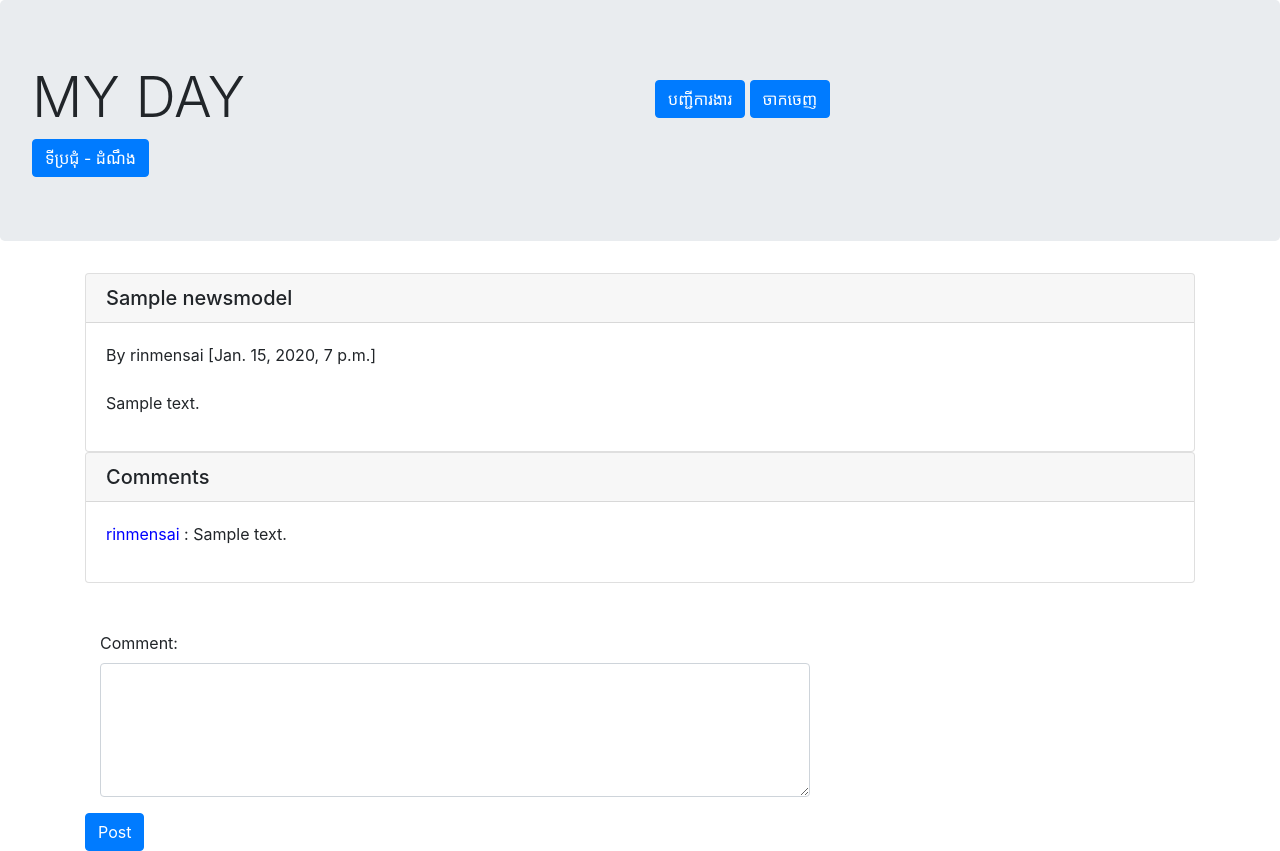
After one commit to loem-ms/myday, a Django app: page /newsdetail/1 in a window 1280 px wide. The commit adds this page. Run offline with Django 3.2, Linux system fonts and the light colour scheme; data comes from the database, SQL or seed files in the repository; both versions use the stored data as it was after the commit; tables that the repository leaves empty hold one stand-in row (values such as "Sample post"); some libraries are stand-ins or nearby versions.

Commit message:
second commit with news function

```diff
--- a/mydaypost/admin.py
+++ b/mydaypost/admin.py
@@ -1,8 +1,9 @@
 from django.contrib import admin
-from .models import TodoModel, AssignmentModel, NewsModel
+from .models import TodoModel, AssignmentModel, NewsModel, CommentModel
 
 # Register your models here.
 
 admin.site.register(TodoModel)
 admin.site.register(AssignmentModel)
 admin.site.register(NewsModel)
+admin.site.register(CommentModel)
--- /dev/null
+++ b/mydaypost/forms.py
@@ -0,0 +1,7 @@
+from django import forms
+from .models import CommentModel
+
+class CommentCreateForm(forms.ModelForm):
+    class Meta:
+        model = CommentModel
+        fields = ('content',)
--- a/mydaypost/models.py
+++ b/mydaypost/models.py
@@ -6,7 +6,7 @@ from django.contrib.auth.models import User
 
 # Create your models here.
 
-CATEGORY = (('ជីវភាព','ជីវភាព'),('សាលា','សាលា'),('ផ្សេងៗ','ផ្សេងៗ'))
+CATEGORY = (('life','life'),('school','school'),('other','other'))
 
 class TodoModel(models.Model):
     author = models.ForeignKey(User, on_delete=models.CASCADE)
@@ -50,3 +50,15 @@ class NewsModel(models.Model):
 
     def __str__(self):
         return self.title
+
+class CommentModel(models.Model):
+    created_at = models.DateTimeField(auto_now_add=True)
+    updated_at = models.DateTimeField(auto_now=True)
+    author = models.ForeignKey(User, on_delete=models.CASCADE)
+    news = models.ForeignKey(NewsModel, on_delete=models.CASCADE)
+    content = models.TextField()
+    class Meta:
+        ordering = ['created_at']
+
+    def __str__(self):
+        return self.content
--- a/mydaypost/urls.py
+++ b/mydaypost/urls.py
@@ -1,5 +1,6 @@
 from django.urls import path
-from .views import signupview,loginview,NewsList,NewsCreate,NewsUpdate,TodoList,AssignmentList,TodoCreate,AssignmentCreate,home,TodoUpdate,AssignmentUpdate,TodoDelete,AssignmentDelete,logoutview
+from django.conf.urls import url
+from .views import signupview,loginview,NewsList,NewsCreate,NewsUpdate,newsdetailview,NewsDelete,create_comment,TodoList,AssignmentList,TodoCreate,AssignmentCreate,home,TodoUpdate,AssignmentUpdate,TodoDelete,AssignmentDelete,logoutview
 
 urlpatterns = [
     path('signup/', signupview, name='signup'),
@@ -8,6 +9,9 @@ urlpatterns = [
     path('news/', NewsList.as_view(), name='news'),
     path('createNews/', NewsCreate.as_view(),name='createNews'),
     path('updateNews/<int:pk>', NewsUpdate.as_view(),name='updateNews'),
+    path('newsdetail/<int:pk>', newsdetailview, name='newsdetail'),
+    path('deleteNews/<int:pk>', NewsDelete.as_view(),name='deleteNews'),
+    url("^comment_create/(?P<pk>\d+)/$",create_comment,name='comment_create'),
     path('list/', TodoList.as_view(), name='list'),
     path('',home,name='home'),
     path('assignment/', AssignmentList.as_view(), name='assignment'),
--- a/mydaypost/views.py
+++ b/mydaypost/views.py
@@ -1,7 +1,9 @@
-from django.shortcuts import render,redirect
+from django.shortcuts import render,redirect, get_object_or_404
+from django.views.decorators.http import require_POST
 from django.contrib.auth.models import User
 from django.views.generic import ListView, DetailView, CreateView, DeleteView, UpdateView
-from .models import TodoModel, AssignmentModel, NewsModel
+from .models import TodoModel, AssignmentModel, NewsModel, CommentModel
+from .forms import CommentCreateForm
 from django.urls import reverse_lazy
 from django.db import IntegrityError
 from django.contrib.auth import authenticate, login, logout
@@ -110,3 +112,37 @@ class NewsUpdate(UpdateView):
     model = NewsModel
     fields = ('title','content')
     success_url = reverse_lazy('list')
+
+class NewsDelete(DeleteView):
+    template_name = 'deleteNews.html'
+    model = NewsModel
+    success_url = reverse_lazy('news')
+
+def newsdetailview(request,pk):
+    news = get_object_or_404(NewsModel,pk=pk)
+    owner = (news.author == request.user)
+    comments = CommentModel.objects.filter(news=news)
+    context = {
+        'news':news,
+        'comments':comments,
+        'owner':owner,
+        'form': CommentCreateForm()
+    }
+    return render(request, 'newsdetail.html',context)
+
+@require_POST
+def create_comment(request, pk):
+    form = CommentCreateForm(request.POST)
+    if form.is_valid():
+        comment = form.save(commit=False)
+        comment.news = get_object_or_404(NewsModel, pk=pk)
+        comment.author = request.user
+        comment.save()
+        redirect_page = '/newsdetail/'+str(pk)
+        return redirect(redirect_page)
+
+    context = {
+        'comments': CommentModel.objects.filter(news=get_object_or_404(NewsModel,pk=pk)),
+        'form': form,
+    }
+    return render(request, 'newsdetail.html', context)
--- /dev/null
+++ b/mydayproject/routing.py
@@ -0,0 +1,5 @@
+from channels.routing import route
+
+channel_routing = [
+    route("http.request", "myapp.consumers.http_consumer"),
+]
--- a/mydayproject/settings.py
+++ b/mydayproject/settings.py
@@ -38,6 +38,7 @@ INSTALLED_APPS = [
     'django.contrib.messages',
     'django.contrib.staticfiles',
     'mydaypost.apps.MydaypostConfig',
+    'widget_tweaks',
 ]
 
 MIDDLEWARE = [
--- a/templates/createTodo.html
+++ b/templates/createTodo.html
@@ -15,15 +15,15 @@
     </div>
     <input type="hidden" name="author" value="{{ user.id }}">
     <div class="form-group">
-        <label for="InputCategory">Category</label>
+        <label for="InputState">Category</label>
         <select name='category'>
-            <option value="living">living</option>
+            <option value="life">life</option>
             <option value="school">school</option>
             <option value="other">other</option>
         </select>
     </div>
     <div class="form-group">
-        <label for="InputDate">Date</label>
+        <label for="tododate">To-do Date</label>
         <input type='date' name='tododate'>
       </div>
     <button type="submit" class="btn btn-primary">Create Task</button>
--- a/templates/home.html
+++ b/templates/home.html
@@ -38,7 +38,7 @@
         {% endfor %}
       </div>
       <div class="col-sm">
-        <h3><a href="{% url 'assignment' %}">បញ្ជីកិច្ចការschool</a></h3>
+        <h3><a href="{% url 'assignment' %}">បញ្ជីកិច្ចការសាលា</a></h3>
         <a href="{% url 'createAssignment' %}" class="btn btn-primary">បន្ថែមកិច្ចការថ្មី</a>
 
         {% for item in AssignmentModel %}
--- a/templates/list.html
+++ b/templates/list.html
@@ -6,13 +6,16 @@
         <div class="col-sm">
           <h1 class="display-4">MY DAY</h1>
           <p class="lead">បញ្ជីការងារត្រូវធ្វើ To-do List</p>
+          <a href="{% url 'home' %}" class="btn btn-primary">ទំព័រដើម</a>
+          <a href="{% url 'news' %}" class="btn btn-primary">ទីប្រជុំ</a>
         </div>
         <div class="col-sm">
           <p class="lead">{{user.username}}</p>
           <a href="{% url 'assignment' %}" class="btn btn-primary">បញ្ជីការងារសាលា</a>
-          <a href="{% url 'home' %}" class="btn btn-primary">ទំព័រដើម</a>
+
           <a href="{% url 'logout' %}" class="btn btn-primary">ចាកចេញ</a>
         </div>
+    </div>
 </div>
 {% endblock header %}
 
--- /dev/null
+++ b/templates/newsdetail.html
@@ -0,0 +1,55 @@
+{% extends 'base.html' %}
+{% load static %}
+
+<script type="text/javascript" src="reload.js"></script>
+
+{% block header %}
+<div class="jumbotron">
+    <div class="row">
+        <div class="col-sm">
+          <h1 class="display-4">MY DAY</h1>
+          <a href="{% url 'news' %}" class="btn btn-primary">ទីប្រជុំ - ដំណឹង</a>
+        </div>
+        <div class="col-sm">
+          <p class="lead">{{user.username}}</p>
+
+          <a href="{% url 'home' %}" class="btn btn-primary">បញ្ជីការងារ</a>
+          <a href="{% url 'logout' %}" class="btn btn-primary">ចាកចេញ</a>
+        </div>
+    </div>
+</div>
+{% endblock header %}
+
+{% block content %}
+    <div class='container'>
+        <div class="card">
+            <h5 class="card-header">{{ news.title }}</h5>
+            <div class="card-body">
+                <h7 >By {{ news.author }}    [{{ news.created_at }}]</h7><br><br>
+                <p>{{ news.content }}</p>
+                {% if owner %}
+                <a href="{% url 'deleteNews' news.pk%}" class="btn btn-primary">លុបចោល</a>
+                {% endif %}
+            </div>
+        </div>
+        <div class="card">
+            <h5 class="card-header">Comments</h5>
+            <div class="card-body">
+            {% for item in comments %}
+                <p><font color="blue">{{item.author}} </font>: {{ item.content }}</p>
+            {% endfor %}
+
+        </div>
+        </div>
+
+        <br><br>
+        {% load widget_tweaks %}
+        <form action="{% url 'comment_create' news.pk%}" method='POST' enctype="multipart/form-data">{% csrf_token %}
+            <div class='form-group'>
+                <label for='comment' class="col-sm-4 control-label">Comment:</label>
+                <div class='col-sm-8'>{{form.content|add_class:"form-control"|attr:"cols:40"|attr:"rows:5"}}</div>
+            </div>
+            <button type="submit" class="btn btn-primary">Post</button>
+        </form>
+    </div>
+{% endblock content %}
--- a/templates/newslist.html
+++ b/templates/newslist.html
@@ -22,7 +22,7 @@
         {% for item in object_list %}
         <div class="card">
             <div class="card-body">
-            <h3 class="card-title">{{ item.title }}</a></h3>
+            <h3 class="card-title"><a href="{% url 'newsdetail' item.pk %}">{{ item.title }}</a></h3>
             <h7 >By {{ item.author }}    [{{ item.created_at }}]</h7><br><br>
             <h6 class="card-title">{{ item.content }}</h6>
             <br><br>
--- /dev/null
+++ b/templates/reload.js
@@ -0,0 +1,3 @@
+window.setTimeout(function () {
+    location.href = "http://127.0.0.1:8000/createComment/";
+}, 5000); // refresh/redirect after 5 seconds.
```
Also changed, not shown: mydayproject/consumers.py (added, +10 -0 lines), templates/assignment.html (+7 -10 lines), templates/createAssignment.html (+1 -8 lines), templates/deleteNews.html (added, +11 -0 lines), db.sqlite3, mydaypost/migrations/0009_commentmodel.py (added).
